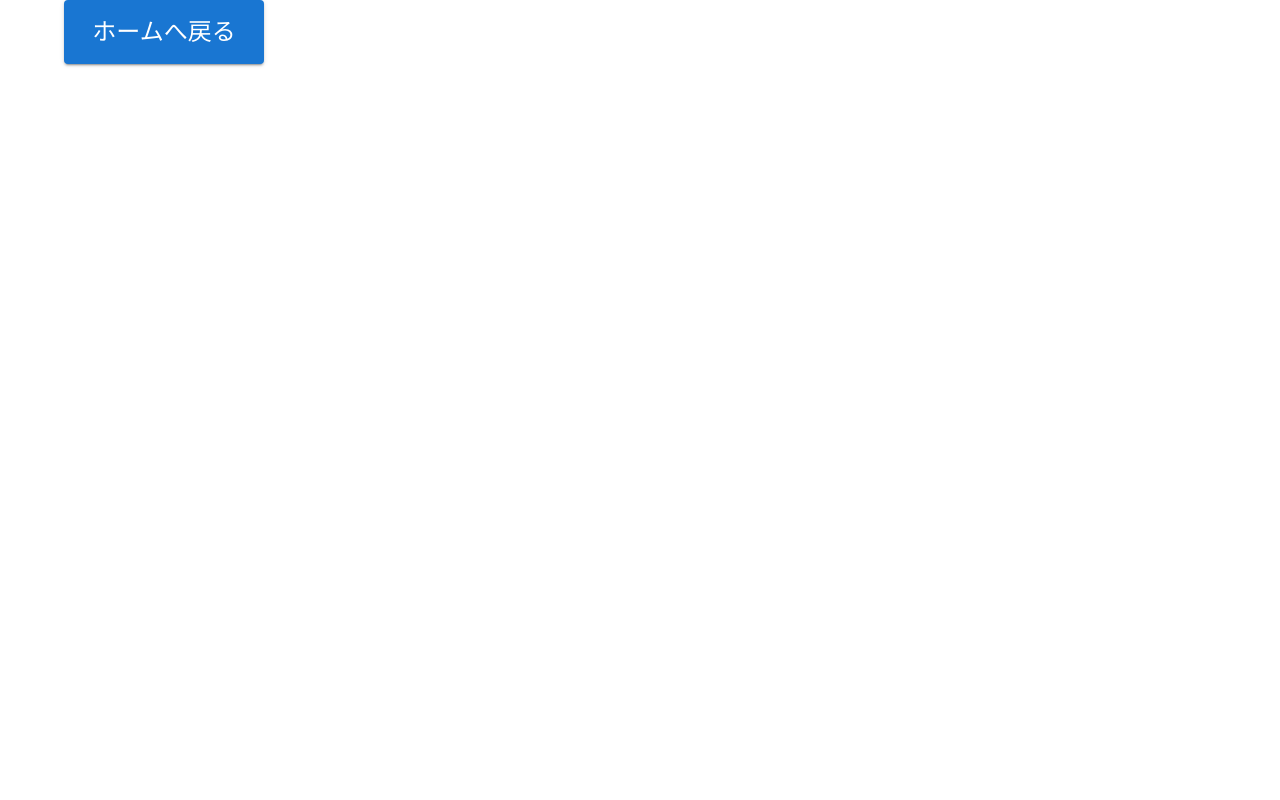
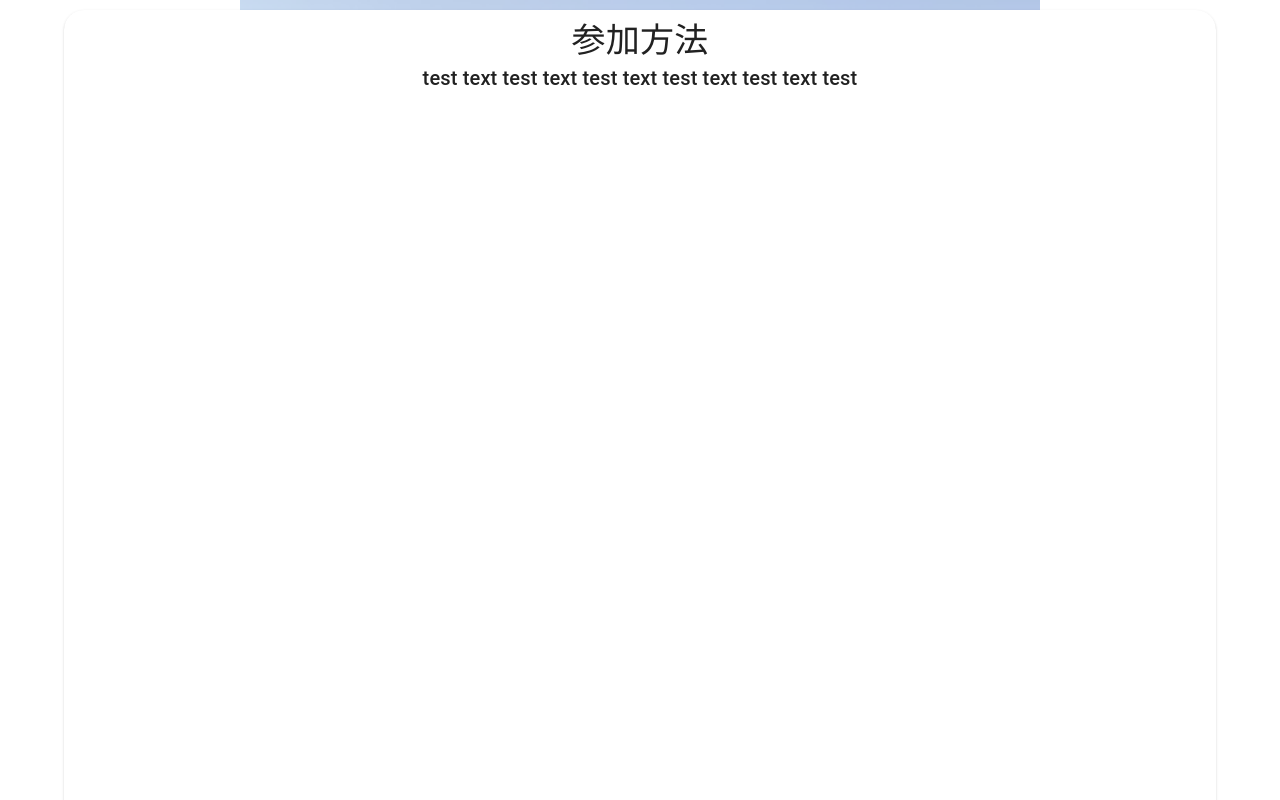
Before and after one commit to nkc-ug/meigakusai-stamprally2024, a React (Vite) app: page /participation in a window 1280 px wide. Shown: the top 800 px of the page. Built offline with nearby package versions, Linux system fonts and the light colour scheme.

Commit message:
参加方法を表示する範囲を実装

```diff
--- a/src/pages/ParticipationGuid.tsx
+++ b/src/pages/ParticipationGuid.tsx
@@ -1,11 +1,37 @@
-import { Button, Container, Typography } from "@mui/material"
+import { Button, Card, Container, Typography } from "@mui/material"
 import { useNavigate } from "react-router-dom";
+import bgimg from "../assets/images/bg/home.png";
 
 export const ParticipationGuide = () => {
     const nav = useNavigate();
 
     return (
-        <Container>
+        <Container
+            sx={{
+                minHeight: "100vh",
+                padding: "10px",
+                backgroundImage: `url(${bgimg})`,
+                backgroundSize: "auto 100vh",
+                backgroundPosition: "center top",
+                backgroundAttachment: "fixed",
+                backgroundRepeat: "no-repeat",
+                display: "flex",
+                flexDirection: "column",
+                justifyContent: "center"
+            }}
+        >
+            <Card sx={{
+                borderRadius: "20px",
+                padding: "10px",
+                display: "flex",
+                flexDirection: "column",
+                alignItems: "center"
+            }}>
+                <Typography variant="h4">参加方法</Typography>
+                <Typography variant="h6">
+                    {/* ここに説明を書く。 */}
+                    test text test text test text test text test text test <br /><br /><br /><br /><br /><br /><br /><br /><br /><br /><br /><br /><br /><br /><br /><br /><br /><br /><br /><br /><br /><br /><br /><br /><br /><br /><br /><br /><br /><br /><br /><br /><br /><br /><br />ddd
+                </Typography>
                 <Button
                     variant="contained"
                     size="large"
@@ -16,6 +42,7 @@ export const ParticipationGuide = () => {
                 >
                     <Typography variant="h5">ホームへ戻る</Typography>
                 </Button>
+            </Card>
         </Container>
     )
 }
```
Lines whose indentation alone changed are shown as unchanged.
